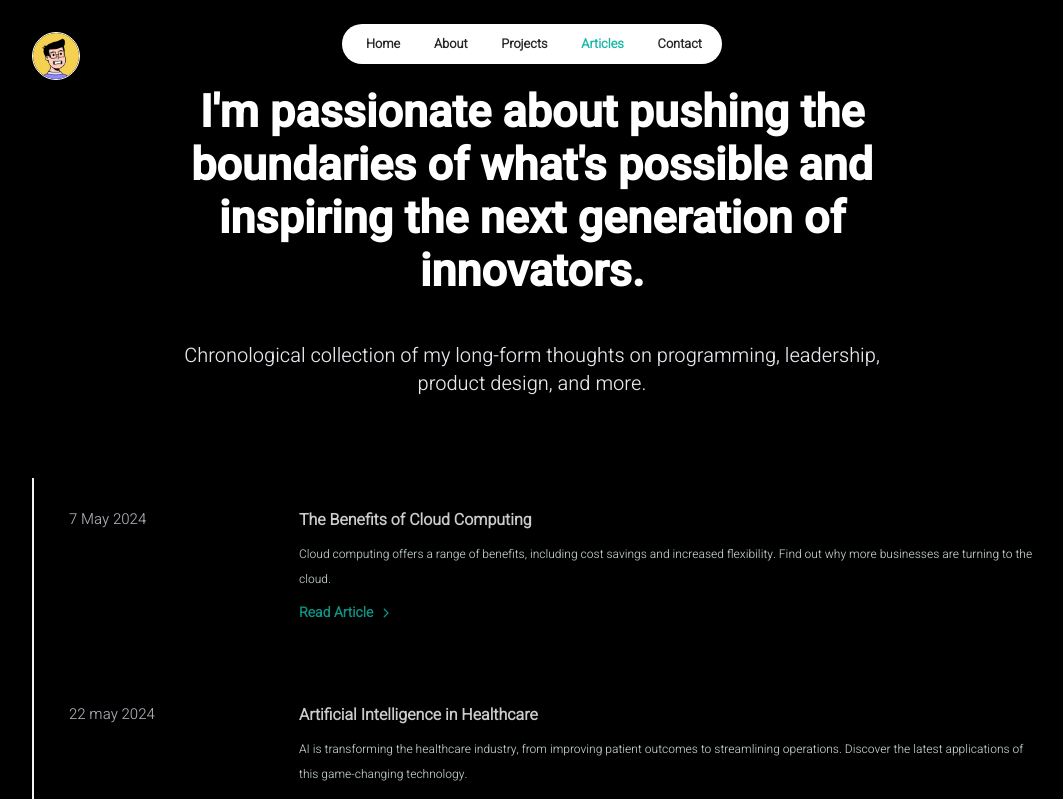
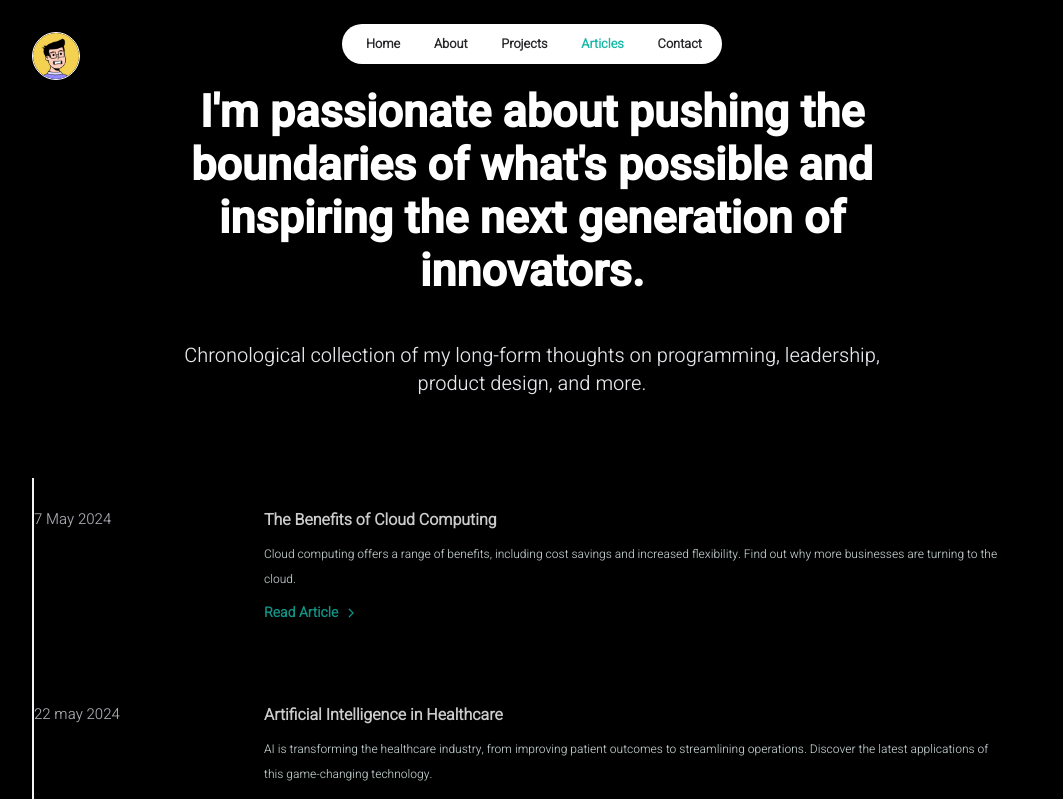
Before and after one commit to shivammishra28/portfolio, a React (Create React App) app: page /articles in a window 1280 px wide. Shown: the top 799 px of the page, without its empty margins (108-1171 px from the left). Built offline with nearby package versions, Linux system fonts and the light colour scheme; no server answers.

Commit message:
Update articles.css

```diff
--- a/src/pages/styles/articles.css
+++ b/src/pages/styles/articles.css
@@ -55,7 +55,7 @@
 
 .articles-article {
 	padding-top: 0px;
-	padding-left: 35px;
+/* 	padding-left: 35px; */
 	padding-bottom: 20px;
 	border-left: 2px solid #f4f4f5;
 	width: 100%;
```
